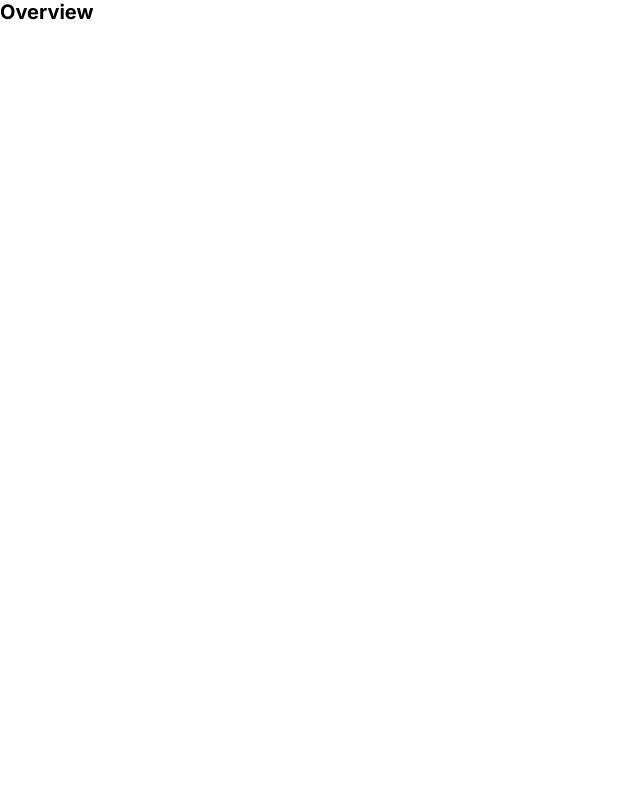
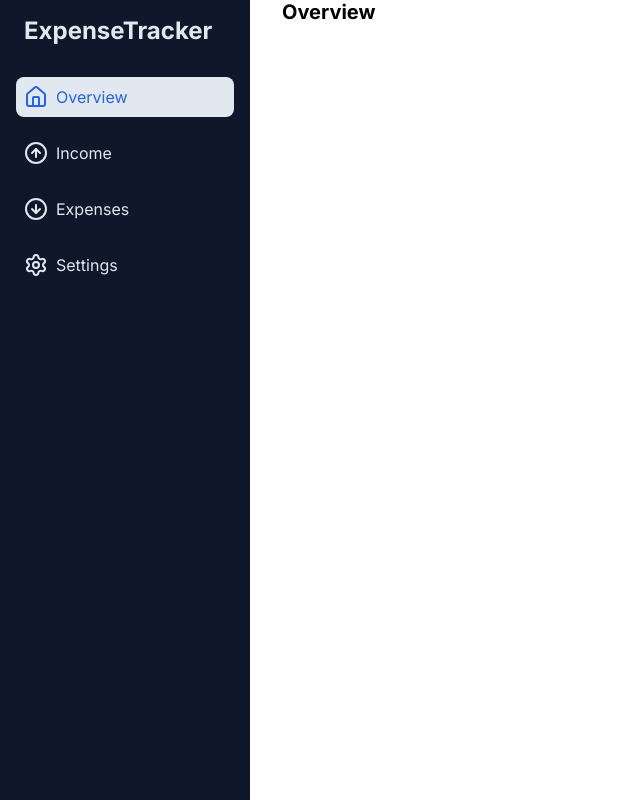
Before and after one commit to edwardshanahan97/expense-tracker, a React (Vite) app: page / in a window 1280 px wide. Shown: the whole page, without its empty margins (0-640 px from the left). Built offline with nearby package versions, Linux system fonts and the light colour scheme.

Commit message:
feat: add navbar component

```diff
--- a/src/App.jsx
+++ b/src/App.jsx
@@ -1,12 +1,16 @@
 import { Routes, Route } from "react-router-dom";
 import Overview from "./pages/Overview/Overview";
+import Navbar from "./components/Navbar/Navbar";
 
 const App = () => {
   return (
     <div className="app">
-      <Routes>
-        <Route path="/" element={<Overview />} />
-      </Routes>
+      <Navbar />
+      <main>
+        <Routes>
+          <Route path="/" element={<Overview />} />
+        </Routes>
+      </main>
     </div>
   );
 };
--- /dev/null
+++ b/src/components/Navbar/Navbar.css
@@ -0,0 +1,138 @@
+.navbar {
+  border-top: 1px solid var(--border-color);
+  position: fixed;
+  bottom: 0;
+  left: 0;
+  width: 100%;
+  padding: 1.6rem 3.2rem;
+}
+
+.navbar__logo {
+  display: none;
+}
+
+.navbar__list {
+  display: flex;
+  align-items: center;
+  justify-content: space-between;
+}
+
+.navbar__link {
+  display: flex;
+  flex-direction: column;
+  align-items: center;
+  justify-content: center;
+}
+
+.navbar__link svg {
+  stroke: #0f172a;
+}
+
+.navbar__link span {
+  display: none;
+}
+
+.navbar__link.active svg {
+  stroke: var(--color-primary);
+}
+
+@media (min-width: 768px) {
+  .navbar {
+    padding: 1.6rem 6rem;
+  }
+  .navbar__link span {
+    display: block;
+  }
+
+  .navbar__link.active span {
+    color: var(--color-primary);
+  }
+
+  .navbar__item svg {
+    margin-bottom: 0.8rem;
+  }
+}
+
+@media (min-width: 1040px) {
+  .navbar {
+    background-color: var(--color-text-primary);
+    border-top: none;
+    width: 25rem;
+    top: 0;
+    left: 0;
+    height: 100vh;
+    padding: 1.6rem;
+  }
+
+  .navbar__logo {
+    color: var(--color-text-light);
+    font-size: 2.4rem;
+    font-weight: 700;
+    display: block;
+    padding-left: 0.8rem;
+    margin-bottom: 3.2rem;
+  }
+
+  .navbar__list {
+    align-items: flex-start;
+    flex-direction: column;
+  }
+
+  .navbar__item {
+    margin-bottom: 1.6rem;
+    width: 100%;
+  }
+
+  .navbar__link {
+    border-radius: 0.8rem;
+    display: flex;
+    align-items: center;
+    flex-direction: row;
+    width: 100%;
+    justify-content: flex-start;
+    padding: 0.8rem;
+    gap: 0.8rem;
+  }
+
+  .navbar__link svg {
+    stroke: var(--color-text-light);
+  }
+
+  .navbar__link span {
+    color: var(--color-text-light);
+    font-size: 1.6rem;
+    display: block;
+  }
+
+  .navbar__link.active {
+    color: var(--color-text-light);
+    background-color: var(--color-text-light);
+  }
+
+  .navbar__link:hover {
+    color: var(--color-primary);
+    background-color: var(--color-text-light);
+  }
+
+  .navbar__link.active span {
+    color: var(--color-primary);
+    font-size: 1.6rem;
+    display: block;
+  }
+
+  .navbar__link:hover svg {
+    stroke: var(--color-primary);
+  }
+
+  .navbar__link:hover span {
+    color: var(--color-primary);
+  }
+
+  .navbar__link svg {
+    margin-bottom: 0;
+  }
+
+  .navbar__settings {
+    align-self: flex-end;
+  }
+}
--- /dev/null
+++ b/src/components/Navbar/Navbar.jsx
@@ -0,0 +1,53 @@
+import { Home, CircleArrowUp, CircleArrowDown, Settings } from "lucide-react";
+import { NavLink } from "react-router-dom";
+import "./Navbar.css";
+const Navbar = () => {
+  return (
+    <nav className="navbar">
+      <NavLink to="/" className="navbar__logo">
+        ExpenseTracker
+      </NavLink>
+
+      <ul className="navbar__list">
+        <li className="navbar__item">
+          <NavLink
+            to="/"
+            className={`navbar__link ({ isActive }) => (isActive ? 'active' : 'inactive')`}
+          >
+            <Home />
+            <span>Overview</span>
+          </NavLink>
+        </li>
+        <li className="navbar__item">
+          <NavLink
+            to="/income"
+            className={`navbar__link ({ isActive }) => (isActive ? 'active' : 'inactive')`}
+          >
+            <CircleArrowUp />
+            <span>Income</span>
+          </NavLink>
+        </li>
+        <li className="navbar__item">
+          <NavLink
+            to="/expenses"
+            className={`navbar__link ({ isActive }) => (isActive ? 'active' : 'inactive')`}
+          >
+            <CircleArrowDown />
+            <span>Expenses</span>
+          </NavLink>
+        </li>
+        <li className="navbar__item navbar__settings">
+          <NavLink
+            to="/settings"
+            className={`navbar__link ({ isActive }) => (isActive ? 'active' : 'inactive')`}
+          >
+            <Settings />
+            <span>Settings</span>
+          </NavLink>
+        </li>
+      </ul>
+    </nav>
+  );
+};
+
+export default Navbar;
--- a/src/index.css
+++ b/src/index.css
@@ -5,8 +5,10 @@
 /* Variables */
 
 :root {
-  --color-text-main: #0f172a;
+  --color-text-primary: #0f172a;
   --color-text-secondary: #64748b;
+  --color-text-light: #e2e8f0;
+  --color-text-lgith-hover: #fff;
   --color-primary: #2563eb;
   --color-primary-hover: #1d4ed8;
   --color-primary-light: #ede9fe;
@@ -31,6 +33,8 @@
 
 html {
   font-size: 62.5%;
+  margin: 0;
+  padding: 0;
 }
 
 *::before,
@@ -44,3 +48,32 @@ html {
 body {
   font-family: var(--font-family-main);
 }
+
+li {
+  list-style: none;
+}
+
+a {
+  text-decoration: none;
+}
+
+.app {
+  min-height: 100vh;
+  position: relative;
+}
+
+main {
+  padding-bottom: 8rem;
+}
+
+@media (min-width: 1040px) {
+  .app {
+    display: grid;
+    grid-template-columns: 25rem 1fr;
+    gap: 3.2rem;
+  }
+
+  main {
+    grid-column: 2 / -1;
+  }
+}
```
